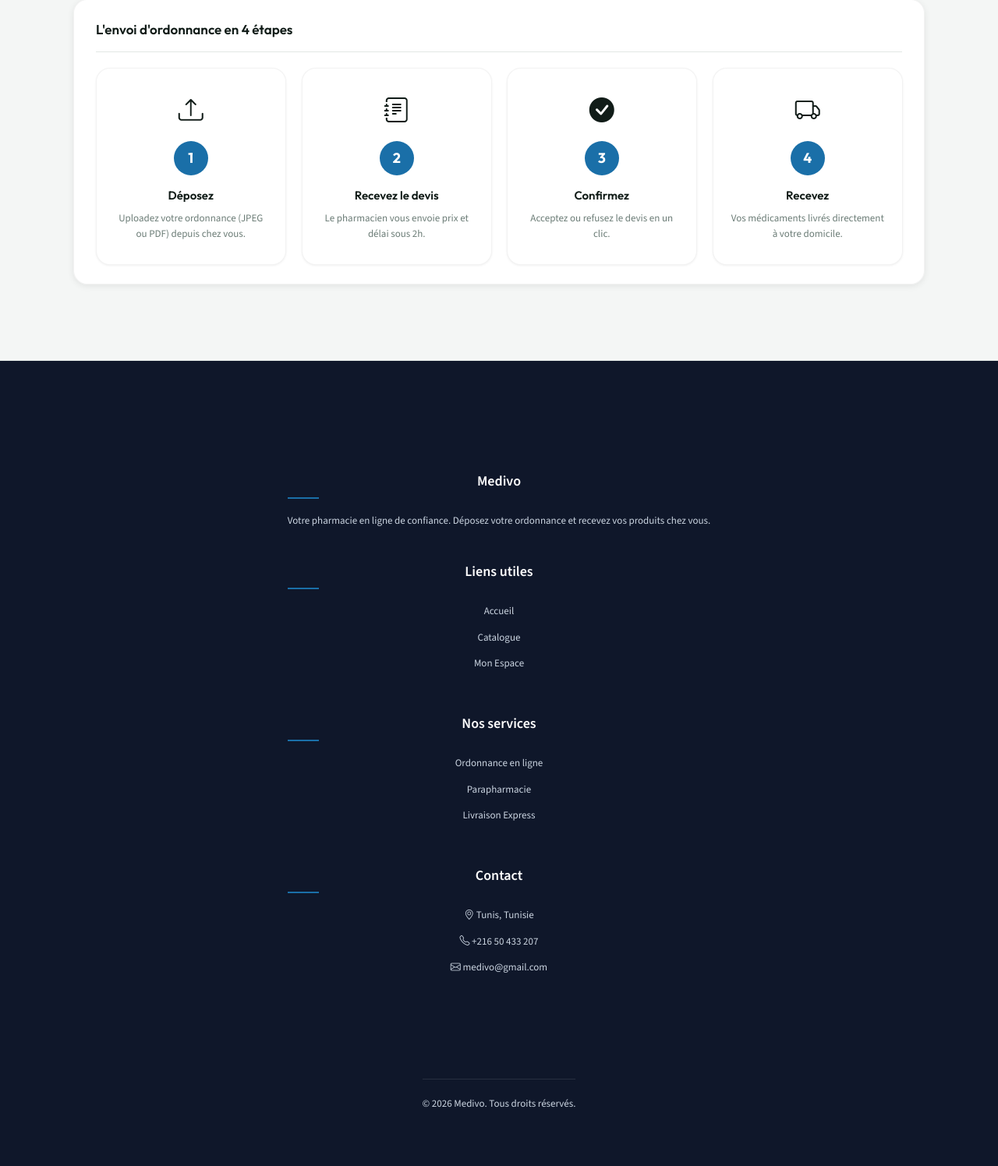
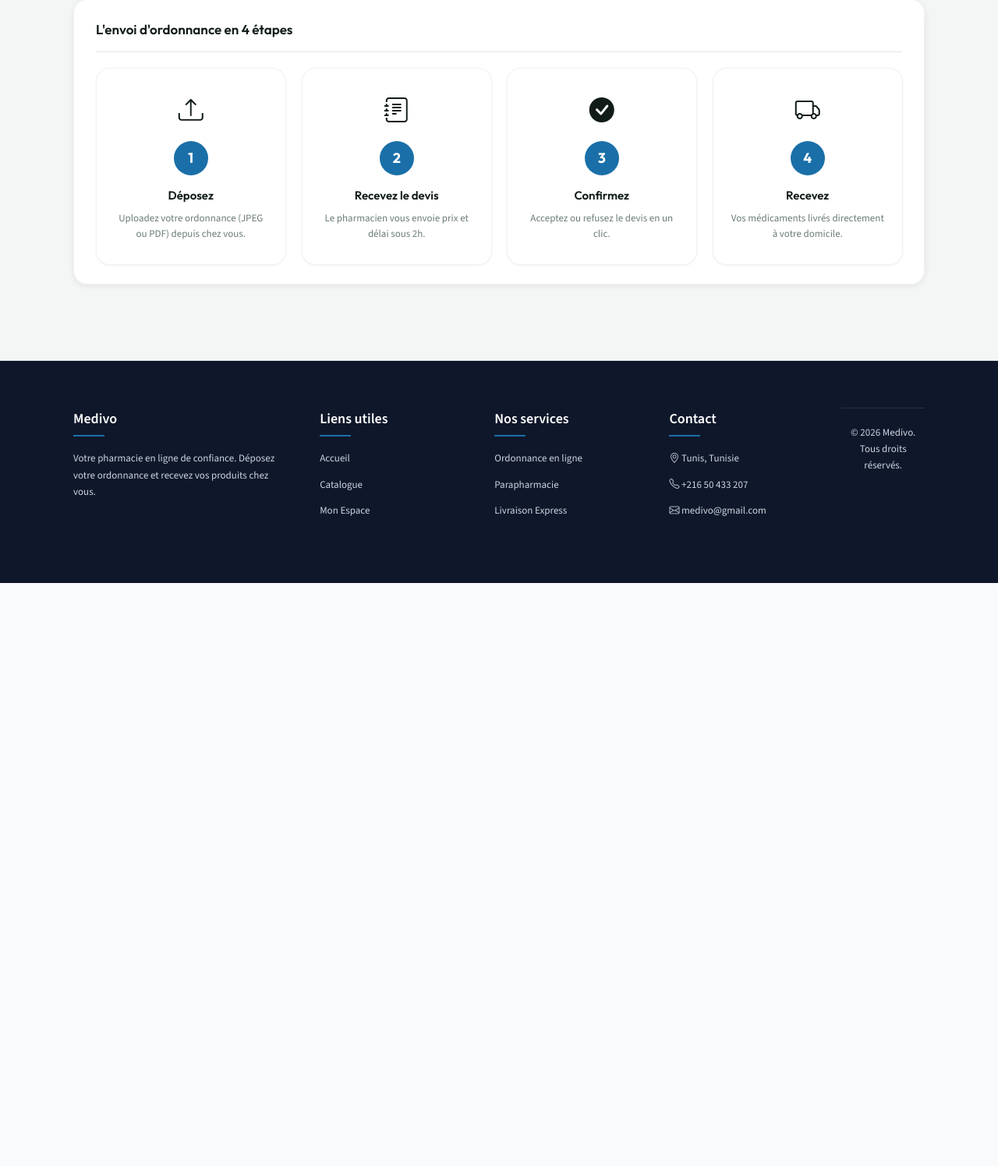
Before and after one commit to fatmaezzaier/medivo, a PHP site: page / in a window 1280 px wide. Shown: the part 814-2310 px from the top of the page at 78% size. After the commit the page ends 1562 px from the top, so only its background shows below. Run offline with PHP 8.4, Linux system fonts and the light colour scheme; data that the repository does not hold is empty.

Commit message:
feta: footer correction desktop and mobile

```diff
--- a/Spharmacie/assets/css/style.css
+++ b/Spharmacie/assets/css/style.css
@@ -1458,56 +1458,47 @@ header > div:first-child, .top-bar {
     }
 }
 /* ================================================================
-   FOOTER MOBILE FIX
+   FIXED FOOTER (Desktop = Horizontal / Mobile = Vertical)
    ================================================================ */
 
-/* 1. Target the container holding the 4 columns */
+/* This part ensures desktop stays horizontal */
 .footer-main,
 .footer-grid,
 .footer .container {
-    display: flex !important;
-    flex-direction: column !important; /* Stack columns vertically */
-    align-items: center; /* Center everything */
-    text-align: center;
-    gap: 40px; /* Space between the stacked sections */
-    padding: 40px 20px;
-}
-
-/* 2. Fix the individual columns */
-.footer-col,
-.footer-section {
-    width: 100% !important;
-    max-width: 100%;
-    margin: 0 auto;
-}
-
-/* 3. Fix the contact list alignment (it's currently squashed) */
-.footer-col ul,
-.footer-col div {
     display: flex;
-    flex-direction: column;
-    align-items: center;
-    justify-content: center;
-    padding: 0;
-}
-
-/* 4. Fix the blue lines (titles) so they stay centered */
-.footer-col h4::after,
-.footer-col h3::after {
-    margin-left: auto;
-    margin-right: auto;
-}
-
-/* 5. Ensure the dark background stretches full width */
-.footer {
-    width: 100%;
-    overflow-x: hidden;
-    padding-left: 0;
-    padding-right: 0;
-}
-
-/* 6. Fix for the contact info specifically */
-.contact-info {
-    text-align: center;
-    word-break: break-all; /* Prevents long emails from breaking the layout */
-}
+    flex-direction: row; /* Horizontal on Desktop */
+    justify-content: space-between;
+    align-items: flex-start;
+    text-align: left;
+}
+
+/* This part ONLY triggers on screens smaller than 768px */
+@media (max-width: 768px) {
+    .footer-main,
+    .footer-grid,
+    .footer .container {
+        flex-direction: column !important; /* Stack vertically on Mobile */
+        align-items: center !important;
+        text-align: center !important;
+        gap: 40px;
+    }
+
+    .footer-col,
+    .footer-section {
+        width: 100% !important;
+    }
+
+    /* Centers the blue lines under titles on mobile */
+    .footer-col h4::after,
+    .footer-col h3::after {
+        margin-left: auto !important;
+        margin-right: auto !important;
+    }
+
+    /* Centers the contact icons/text on mobile */
+    .footer-col ul,
+    .footer-col div {
+        align-items: center !important;
+        justify-content: center !important;
+    }
+}
```
